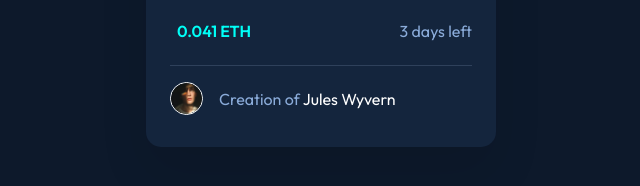
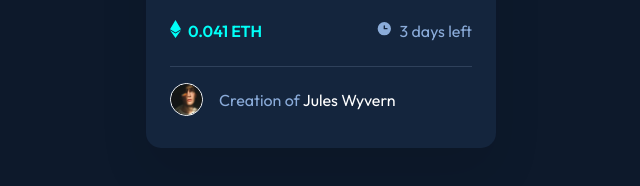
Before and after one commit to MaciekLichon/FM_NFT-preview-card-component, a plain HTML site: page index.html in a window 1280 px wide. Shown: the part 550-736 px from the top of the page, 319-959 px from the left. Drawn offline with nearby package versions, Linux system fonts and the light colour scheme; files that its build step writes are made by us from their sources; the site is published under a folder, as on GitHub Pages, so addresses that start at the root find nothing.

Commit message:
fix image paths

```diff
--- a/sass/style.scss
+++ b/sass/style.scss
@@ -21,7 +21,7 @@
   cursor: pointer;
 
   &::after {
-    content: url('/images/icon-view.svg');
+    content: url('../images/icon-view.svg');
     position: absolute;
     top: 0;
     left: 0;
@@ -73,11 +73,11 @@
   }
 
   .card__value::before {
-    content: url('/images/icon-ethereum.svg');
+    content: url('../images/icon-ethereum.svg');
   }
 
   .card__time::before {
-    content: url('/images/icon-clock.svg');
+    content: url('../images/icon-clock.svg');
   }
 }
 
```
Also changed, not shown: 1 other file.
